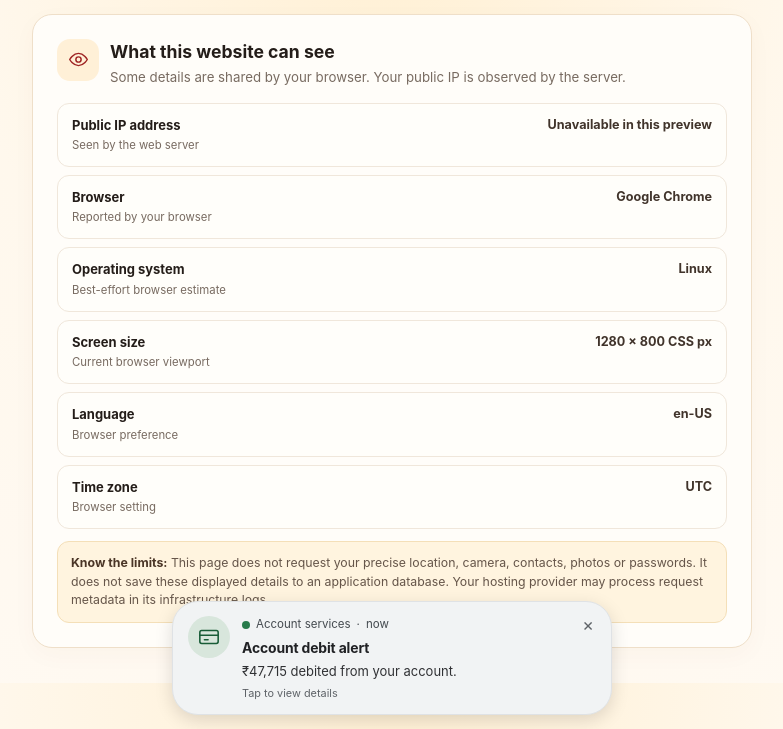
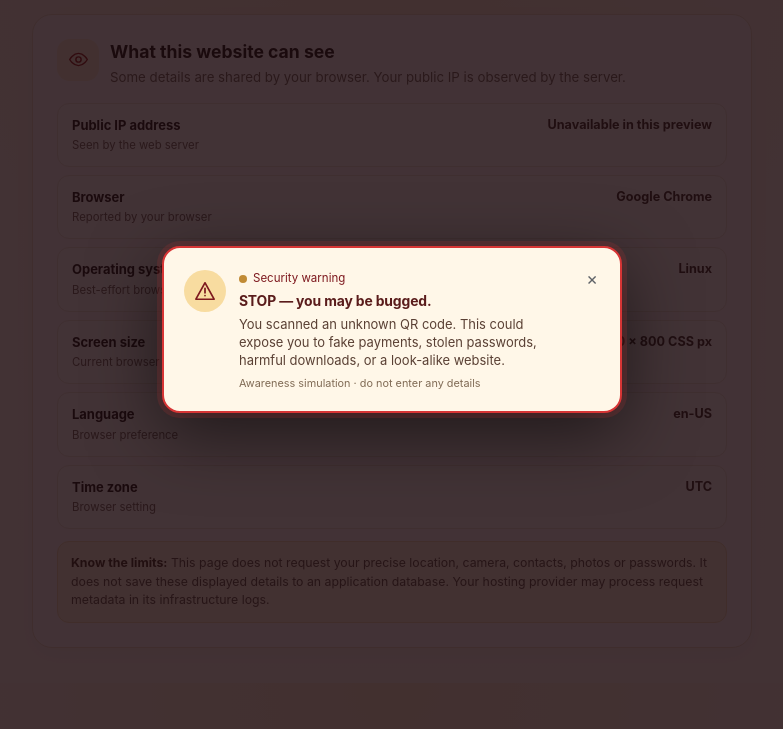
Before and after one commit to pranayparikh07/diwali_gift, a website: page index.html in a window 1280 px wide. Both pictures are taken after a click on the button "Reveal my gift". Shown: the part 71-800 px from the top of the page, without its empty margins (248-1031 px from the left). Drawn offline with Linux system fonts and the light colour scheme; no server answers.

Commit message:
Fixed the Flow

```diff
--- a/index.html
+++ b/index.html
@@ -372,29 +372,44 @@
 
     .transaction {
       position: fixed;
-      z-index: 10;
-      bottom: max(14px, env(safe-area-inset-bottom));
-      left: 10px;
-      right: 10px;
-      margin: 0 auto;
-      width: min(440px, calc(100% - 20px));
-      display: flex;
-      align-items: flex-start;
-      gap: 12px;
-      padding: 14px 15px 13px;
-      background: #f1f3f4;
-      border: 1px solid #dfe2e5;
-      border-radius: 26px;
-      box-shadow: 0 5px 18px #0002;
-      transform: translateY(calc(100% + 24px));
+      z-index: 20;
+      inset: 0;
+      display: grid;
+      place-items: center;
+      padding: 20px;
+      background: rgba(25, 7, 12, .82);
       opacity: 0;
+      visibility: hidden;
       pointer-events: none;
-      transition: transform .38s cubic-bezier(.2, .8, .2, 1), opacity .3s
+      transition: opacity .25s, visibility .25s
     }
 
     .transaction.show {
-      transform: translateY(0);
-      opacity: 1
+      opacity: 1;
+      visibility: visible;
+      pointer-events: auto
+    }
+
+    .warning-card {
+      position: relative;
+      width: min(460px, 100%);
+      display: flex;
+      align-items: flex-start;
+      gap: 13px;
+      padding: 22px 20px 20px;
+      background: #fff7e8;
+      border: 2px solid #d73535;
+      border-radius: 18px;
+      box-shadow: 0 0 0 5px #d7353526, 0 20px 70px #0008;
+      transform: scale(.88);
+      opacity: 0;
+      transition: transform .35s cubic-bezier(.2, .9, .3, 1), opacity .25s
+    }
+
+    .transaction.show .warning-card {
+      transform: scale(1);
+      opacity: 1;
+      animation: warning-pulse .7s ease-out both
     }
 
     .bank-icon {
@@ -402,8 +417,8 @@
       height: 42px;
       flex: 0 0 42px;
       border-radius: 50%;
-      background: #d8e6dc;
-      color: #185c37;
+      background: #f8dca0;
+      color: #7e191f;
       display: grid;
       place-items: center
     }
@@ -423,7 +438,7 @@
       align-items: center;
       gap: 6px;
       font-size: .72rem;
-      color: #454b50;
+      color: #7e191f;
       margin: 0 0 4px
     }
 
@@ -431,27 +446,27 @@
       width: 8px;
       height: 8px;
       border-radius: 50%;
-      background: #287b4b;
+      background: #c18b35;
       display: inline-block
     }
 
     .toast-title {
       font-size: .87rem;
       font-weight: 750;
-      color: #202124;
+      color: #5a1c1b;
       letter-spacing: -.01em
     }
 
     .toast-message {
       font-size: .81rem;
       line-height: 1.4;
-      color: #303134;
+      color: #5a4034;
       margin-top: 3px
     }
 
     .toast-time {
       font-size: .68rem;
-      color: #5f6368;
+      color: #806b55;
       margin-top: 5px
     }
 
@@ -463,6 +478,12 @@
       border: 0;
       padding: 0 2px;
       cursor: pointer
+    }
+
+    @keyframes warning-pulse {
+      0% { transform: scale(.88); }
+      65% { transform: scale(1.03); }
+      100% { transform: scale(1); }
     }
 
     .reveal {
@@ -935,19 +956,20 @@
         provider may process request metadata in its infrastructure logs.</div>
     </section>
 
-    <aside class="transaction" id="transaction-toast" role="status" aria-live="polite"
-      aria-label="Simulated transaction notification">
-      <div class="bank-icon" aria-hidden="true"><svg>
-          <use href="#i-credit" />
-        </svg></div>
-      <div class="toast-copy">
-        <div class="toast-app-row"><span class="toast-app-dot"></span> Account services <span
-            aria-hidden="true">·</span> now</div>
-        <div class="toast-title">Account debit alert</div>
-        <div class="toast-message" id="transaction-message">₹00,000 debited from your account.</div>
-        <div class="toast-time">Tap to view details</div>
+    <aside class="transaction" id="transaction-toast" role="alert" aria-live="assertive"
+      aria-label="QR code safety warning">
+      <div class="warning-card">
+        <div class="bank-icon" aria-hidden="true"><svg>
+            <use href="#i-alert" />
+          </svg></div>
+        <div class="toast-copy">
+          <div class="toast-app-row"><span class="toast-app-dot"></span> Security warning</div>
+          <div class="toast-title">STOP — you may be bugged.</div>
+          <div class="toast-message">You scanned an unknown QR code. This could expose you to fake payments, stolen passwords, harmful downloads, or a look-alike website.</div>
+          <div class="toast-time">Awareness simulation · do not enter any details</div>
+        </div>
+        <button class="toast-close" type="button" aria-label="Dismiss QR safety warning" id="toast-close">×</button>
       </div>
-      <button class="toast-close" type="button" aria-label="Dismiss simulated notification" id="toast-close">×</button>
     </aside>
 
     <section class="reveal hidden" id="lesson-section" aria-labelledby="lesson-title">
@@ -957,15 +979,15 @@
           </svg></div>
         <div class="reveal-tag">Cybersecurity awareness test</div>
       </div>
-      <h2 id="lesson-title">That alert was fake. Your money is safe.</h2>
-      <p>The debit message was a <strong>simulated notification displayed only inside this webpage.</strong> No payment
-        was made, no bank was contacted, and no money was deducted. The amount was randomly generated to demonstrate how
-        a convincing alert can create panic.</p>
+      <h2 id="lesson-title">Pause before you scan.</h2>
+      <p>That warning was part of a <strong>simulated awareness experience displayed only inside this webpage.</strong>
+        No account was accessed and no device was compromised. The goal is to show how quickly an unfamiliar QR code can
+        lead to unsafe decisions.</p>
       <div class="truth"><svg aria-hidden="true">
           <use href="#i-check" />
         </svg>
-        <div><strong>What actually happened?</strong><br />You opened a webpage. It read a few browser-visible details
-          and displayed a made-up transaction alert. This alone does not mean your phone was hacked.</div>
+        <div><strong>What actually happened?</strong><br />You opened a webpage. It displayed a warning to demonstrate
+          why an unexpected QR code should be checked before it is trusted.</div>
       </div>
       <div class="risk-grid">
         <div class="risk">
@@ -1013,7 +1035,7 @@
         <span><strong id="visitor-count">Counting…</strong><small id="visitor-count-label">Total visitors</small></span>
       </div>
       <strong class="footer-title">Pause. Preview. Verify.</strong>
-      <div class="footer-note">No real transaction or operating-system notification was created. Your money is safe; the alert was a simulation.</div>
+      <div class="footer-note">No real transaction or operating-system notification was created. This page is a QR safety awareness simulation.</div>
       <div class="footer-credits">
         Campus Diwali cyber-awareness campaign · Conceptualized by Pranay Parikh, Khanjan Vyas, and Bhavya Mehta · Designed and developed by Pranay Parikh · Under the guidance of Dr. Hardik K. Molia, Institute Nodal Officer, Sanchar Mitras.
       </div>
@@ -1080,9 +1102,7 @@
           $('gift-screen').classList.add('hidden');
           $('footprint-section').classList.remove('hidden');
           window.scrollTo({ top: 0, behavior: 'smooth' });
-          const amount = Math.floor(10000 + Math.random() * 90000).toLocaleString('en-IN');
-          $('transaction-message').textContent = `₹${amount} debited from your account.`;
-          window.setTimeout(() => $('transaction-toast').classList.add('show'), 900);
+          window.setTimeout(() => $('transaction-toast').classList.add('show'), 150);
           window.setTimeout(() => {
             $('transaction-toast').classList.remove('show');
             $('lesson-section').classList.remove('hidden');
```
